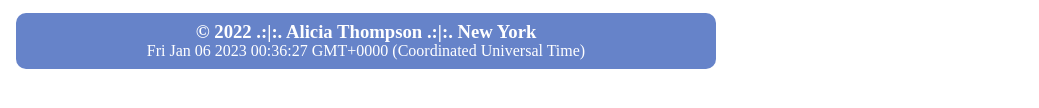
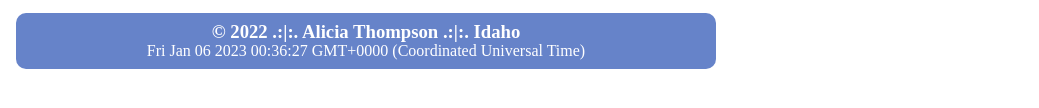
Before and after one commit to peanutbuttersharkface/WDD230, a plain HTML site: page index.html in a window 1280 px wide. Shown: the part 554-662 px from the top of the page, without its empty margins (0-1039 px from the left). Drawn offline with Linux system fonts and the light colour scheme.

Commit message:
change state

```diff
--- a/index.html
+++ b/index.html
@@ -40,7 +40,7 @@
         </ul>
     </main>
     <footer>
-        <h3>&copy 2022 .:|:. Alicia Thompson .:|:. New York</h3>
+        <h3>&copy 2022 .:|:. Alicia Thompson .:|:. Idaho</h3>
         <p id="demo"></p>
 
         <script>
```
